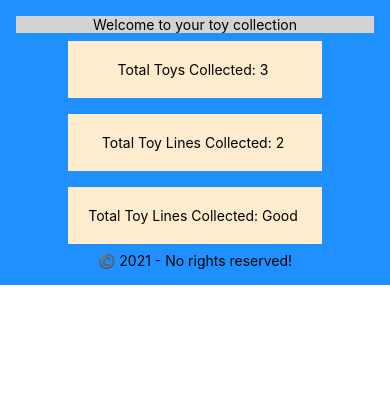
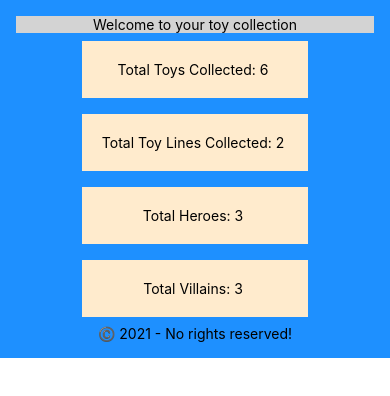
Before and after one commit to damiandeleon/toy-collection-frontend-RN, a React Native app: screen / in a window 390 px wide. Shown: the top 396 px of the page. Built offline with nearby package versions, Linux system fonts and the light colour scheme.

Commit message:
udpated main boy page

```diff
--- a/components/MainBody.js
+++ b/components/MainBody.js
@@ -1,4 +1,4 @@
-import React from 'react'
+import React, { useState } from 'react'
 import { FlatList, Text, View, StyleSheet, SafeAreaView, StatusBar } from 'react-native'
 
 
@@ -6,8 +6,6 @@ const MainBody = (props) => {
   const { id, toyName, toyLine, faction, maxForAge } = props.dataLoad;
 
   const data = props.dataLoad;
-
-  //count the number of items are in the following categorie:  toyLine and total number and byfaction
 
   //count the total number of toys
   const countTotal = props.dataLoad.length;
@@ -24,25 +22,27 @@ const MainBody = (props) => {
   //END: count the total number of toyLines in collection
 
   //count the total number of factions in collection
-    const returnFactions = data.map((toyFactionList) => {
-    return toyFactionList.faction;
+  var toyFactionSumGood = 0;
+  var toyFactionSumEvil = 0;
+
+  const returnFactions = data.map((toyFactionList) => {
+    const factions = toyFactionList.faction;
+    if(factions == "Good"){
+      toyFactionSumGood = toyFactionSumGood + 1;
+    } else{
+      toyFactionSumEvil = toyFactionSumEvil +1;
+    }
   });
-  const toyFactions = returnFactions.filter(function (element, index) {
-    return returnFactions.indexOf(element) == index;
-  });
-    console.log(toyFactions);
-  var toyFactionSum = toyFactions.length;
+
+
+
+
+
+  // console.log(toyFactionSumEvil)
+
+  // console.log(Object.values(data[0])[3]);
 
   //END: count the total number of factions in collection
-
-  //____________________returns the names of the toys_______________
-
-  // const returnToyNames = props.dataLoad.map((ids) => {
-
-  //   console.log(ids.toyName);
-  // });
-  //
-  //__________________end returns the names of the toys ______________;
 
   return (
     <View>
@@ -54,7 +54,8 @@ const MainBody = (props) => {
       })} */}
       <Text style={styles.item}>Total Toys Collected: {countTotal} </Text>
       <Text style={styles.item}>Total Toy Lines Collected: {toyLinesSum} </Text>
-      <Text style={styles.item}>Total Toy Lines Collected: {toyFactions[0]} </Text>
+      <Text style={styles.item}>Total Heroes: {toyFactionSumGood} </Text>
+      <Text style={styles.item}>Total Villains: {toyFactionSumEvil} </Text>
     </View>
   );
 };
--- a/pages/Main.js
+++ b/pages/Main.js
@@ -24,6 +24,27 @@ function Main() {
         {
           id: "3",
           toyName: "Optimus Prime",
+          toyLine: "Tranformers",
+          faction: "Good",
+          maxForAge: 8,
+        },
+        {
+          id: "4",
+          toyName: "Megatron",
+          toyLine: "Tranformers",
+          faction: "Evil",
+          maxForAge: 8,
+        },
+        {
+          id: "5",
+          toyName: "Starscream",
+          toyLine: "Tranformers",
+          faction: "Evil",
+          maxForAge: 8,
+        },
+        {
+          id: "6",
+          toyName: "Grimlock",
           toyLine: "Tranformers",
           faction: "Good",
           maxForAge: 8,
```
Also changed, not shown: ToyList.js (+16 -3 lines).
